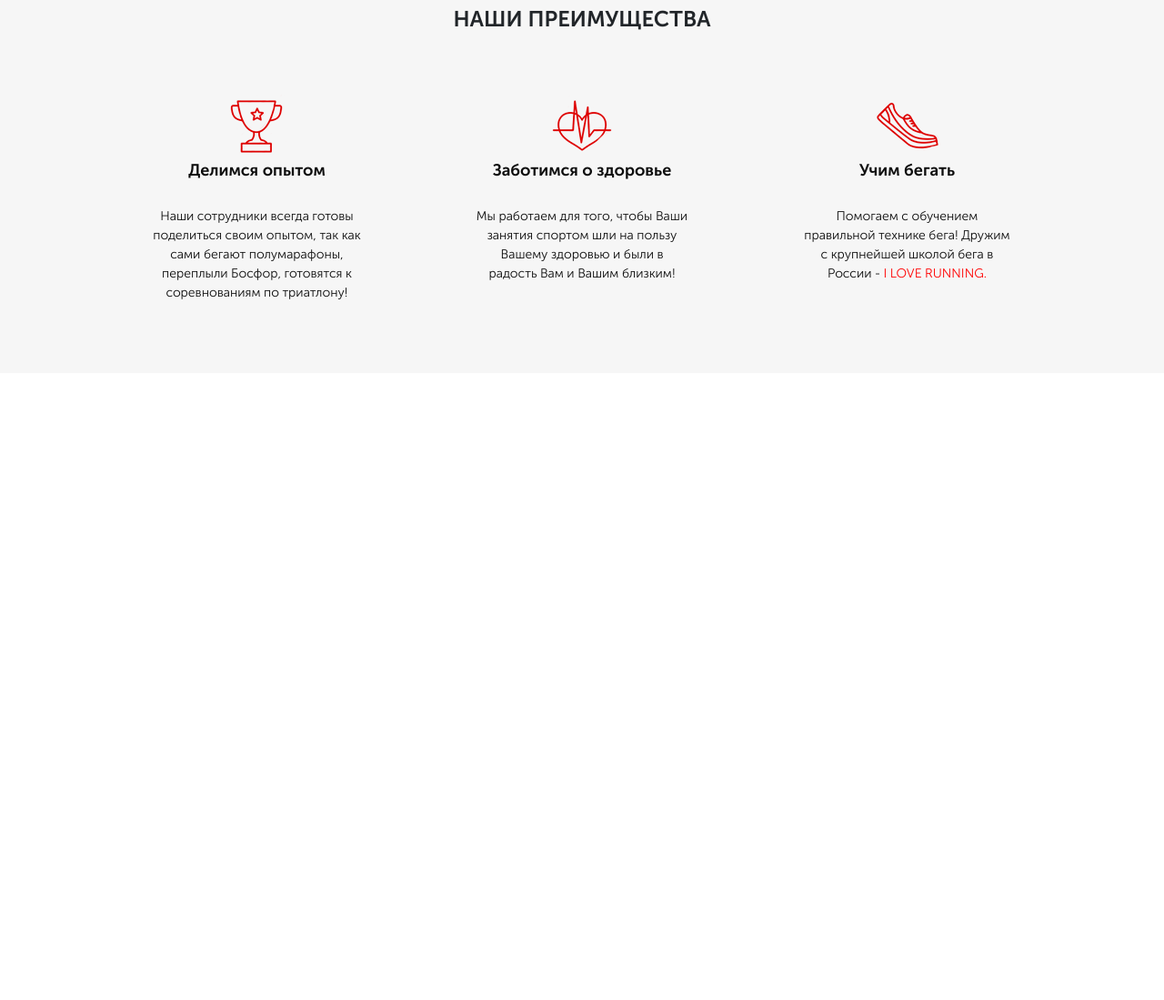
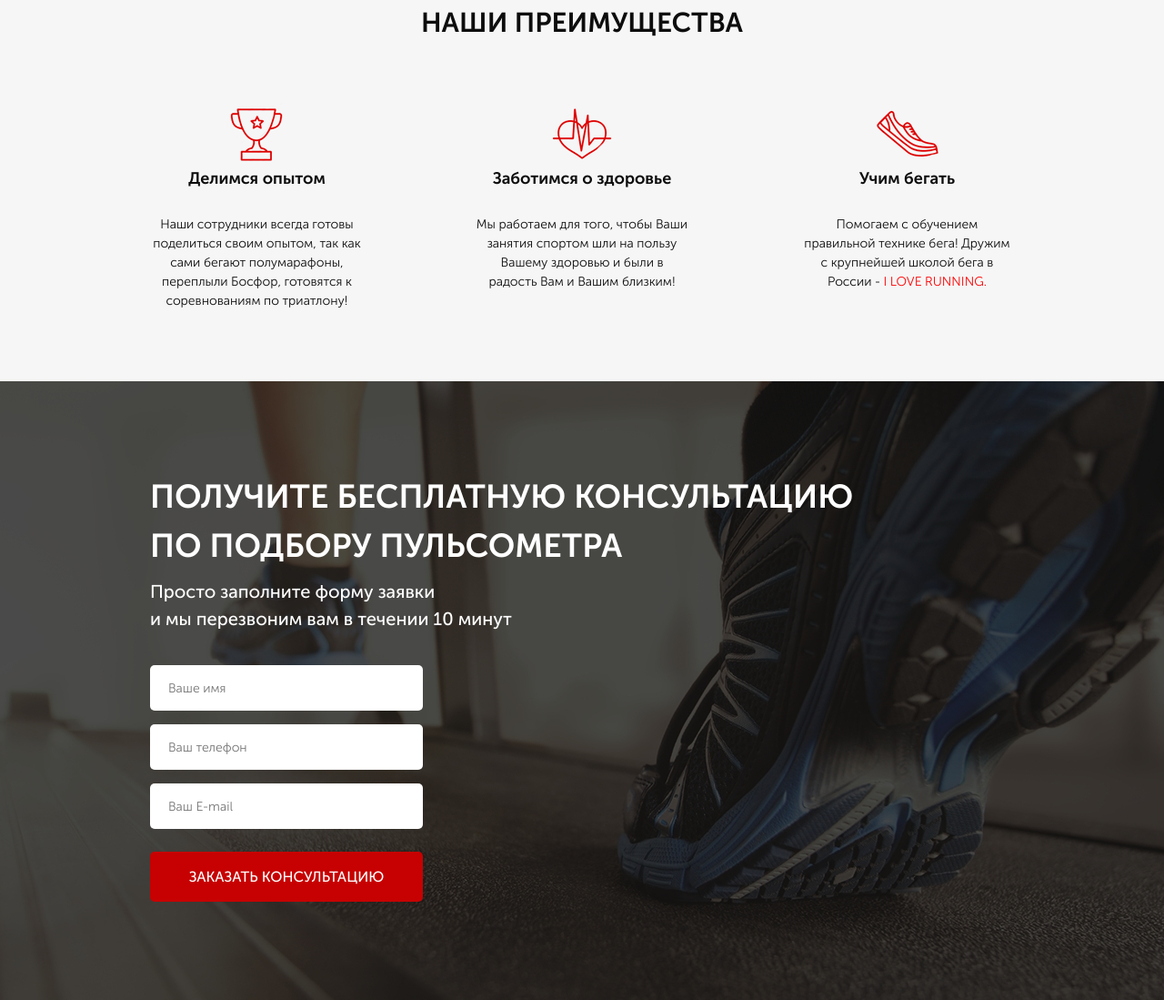
Before and after one commit to vitaliy24/pulsometr-project, a website: page src/index.html in a window 1280 px wide. Shown: the part 725-1824 px from the top of the page at 91% size. Before the commit the page ends 1135 px from the top, so only its background shows below. Drawn offline with Linux system fonts and the light colour scheme.

Commit message:
block consultation and consultation_media added

```diff
--- a/src/index.html
+++ b/src/index.html
@@ -81,7 +81,7 @@
 
     <div class="advantages">
         <div class="container">
-            <h2 class="advantages__header">НАШИ ПРЕИМУЩЕСТВА</h2>
+            <h2 class="title">НАШИ ПРЕИМУЩЕСТВА</h2>
 
 
             <div class="advantages__wrapper">
@@ -114,8 +114,32 @@
                         правильной технике бега!
                         Дружим с крупнейшей школой бега в
                         России - <a href="#">I LOVE RUNNING.</a>
-                        </div>
+                    </div>
                 </div>
+            </div>
+
+        </div>
+    </div>
+
+    <div class="consultation">
+        <div class="container">
+            <h2 class="title title_left">
+                Получите бесплатную консультацию <br>
+                по подбору пульсометра
+            </h2>
+            <div class="consultation__descr">
+                Просто заполните форму заявки <br>
+                и мы перезвоним вам в течении 10 минут
+            </div>
+            <div class="consultation__wrapper">
+                <form class="feed-form" action="#">
+                    <input required placeholder="Ваше имя" type="text">
+                    <input required placeholder="Ваш телефон" type="number">
+                    <input required placeholder="Ваш E-mail" type="email">
+
+                    <button class="button button_submit">заказать кОНСУЛЬТАЦИЮ</button>
+
+                </form>
             </div>
 
         </div>
--- a/src/sass/blocks/_advantages.scss
+++ b/src/sass/blocks/_advantages.scss
@@ -2,11 +2,11 @@
     min-height: 322px;
     padding: 70px 0 78px 0;
     background-color: #f6f6f6;
-    text-align: center;
     &__wrapper {
         margin-top: 65px;
         display: flex;
         justify-content: space-between;
+        text-align: center;
     }
     &__main-descr {
         color: #0d0d0d;
--- a/src/sass/blocks/_buttons.scss
+++ b/src/sass/blocks/_buttons.scss
@@ -14,4 +14,9 @@
         height: 50px;
         font-size: 16px;
     }
+    &_submit {
+       width: 100%;
+       height: 55px;
+       font-size: 16px;
+    }
 }
--- /dev/null
+++ b/src/sass/blocks/_consultation.scss
@@ -0,0 +1,10 @@
+.consultation {
+    min-height: 680px;
+    padding: 100px 0 92px 0;
+    background: url(../../img/bg/bg-shoes.jpg) center (center/cover) no-repeat;
+    &__descr {
+        color: #ffffff;
+        font-size: 20px;
+        font-weight: 500;
+    }
+}
--- /dev/null
+++ b/src/sass/blocks/_consultation_media.scss
@@ -0,0 +1,23 @@
+@media (max-width: 767px) {
+    .title {
+        &_left {
+            text-align: center;
+        }
+    }
+    .consultation {
+        &__descr {
+            text-align: center;
+        }
+        &__wrapper {
+            display: flex;
+            justify-content: center;
+        }
+    }
+}
+@media (max-width: 575px) {
+    .title {
+        &_left {
+            font-size: 25px;
+        }
+    }
+}
--- /dev/null
+++ b/src/sass/blocks/_forms.scss
@@ -0,0 +1,20 @@
+.feed-form {
+    margin-top: 36px;
+    display: flex;
+    flex-direction: column;
+    width: 300px;
+    input {
+        height: 50px;
+        border-radius: 5px;
+        background-color: #ffffff;
+        margin-bottom: 15px;
+        border: none;
+        padding: 0 20px;
+        color: #4b4b4b;
+        font-size: 14px;
+        font-weight: 300;
+        &:nth-child(3) {
+            margin-bottom: 25px;
+        }
+    }
+}
--- a/src/sass/blocks/_promo.scss
+++ b/src/sass/blocks/_promo.scss
@@ -1,7 +1,7 @@
 .promo {
     min-height: 650px;
     padding: 21px 0 93px 0;
-    background: url(../../img/bg/bg-girl-run.jpg) center (center/cover) no-repeat;
+    background: url(../img/bg/bg-girl-run.jpg) center (center/cover) no-repeat;
     &__wrapper {
         display: flex;
         flex-direction: column;
--- /dev/null
+++ b/src/sass/blocks/_titles.scss
@@ -0,0 +1,12 @@
+.title {
+    color: #0d0d0d;
+    font-size: 30px;
+    font-weight: 700;
+    text-align: center;
+    text-transform: uppercase;
+    &_left {
+        color: #ffffff;
+        font-size: 36px;
+        text-align: left;
+    }
+}
--- a/src/sass/style.scss
+++ b/src/sass/style.scss
@@ -13,3 +13,7 @@
 @import 'blocks/promo_media';
 @import 'blocks/advantages';
 @import 'blocks/advantages_media';
+@import 'blocks/titles';
+@import 'blocks/consultation';
+@import 'blocks/forms';
+@import 'blocks/consultation_media';
```
Also changed, not shown: src/sass/blocks/_header_media.scss (+0 -7 lines), src/css/blocks/forms.min.css (added), src/css/style.min.css.
